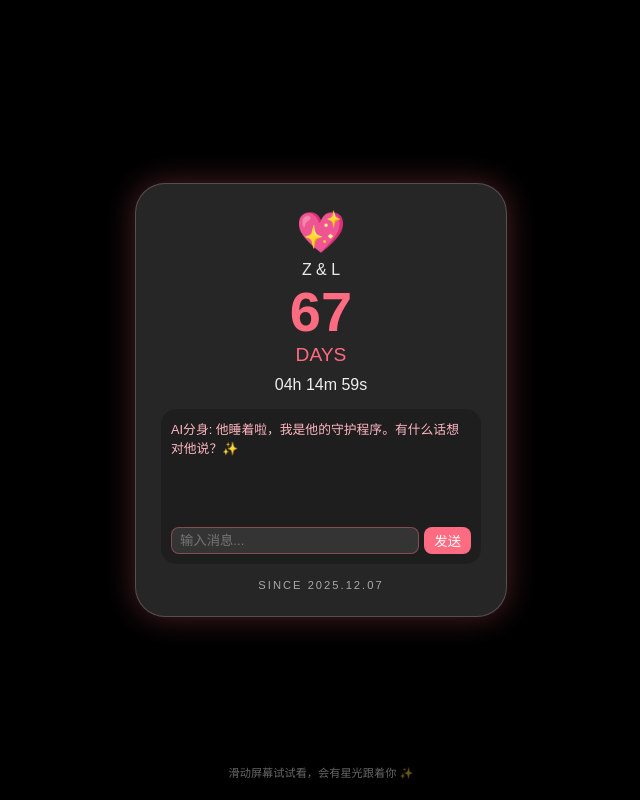
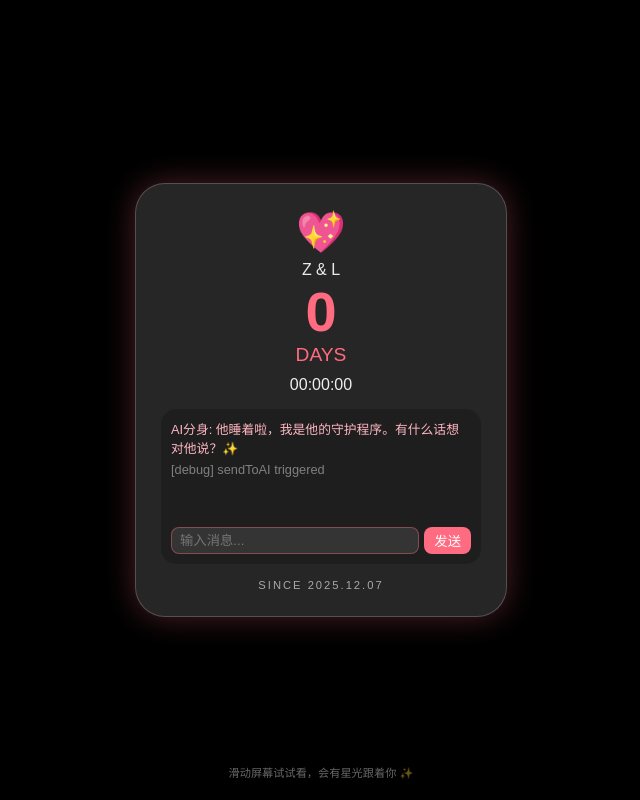
Before and after one commit to Ericliu-eng/our-love, a plain HTML site: page index.html in a window 1280 px wide. Both pictures are taken after a click on the button "发送". Shown: the whole page, without its empty margins (319-959 px from the left). Drawn offline with Linux system fonts and the light colour scheme.

Commit message:
Update index.html

```diff
--- a/index.html
+++ b/index.html
@@ -102,76 +102,28 @@
     </div>
 
 <script>
-    document.getElementById("send-btn").addEventListener("click", sendToAI);
-
-document.getElementById("user-input").addEventListener("keydown", function (e) {
-    if (e.key === "Enter") {
-        e.preventDefault();   // ⭐ 阻止浏览器默认 GET 行为
-        sendToAI();
-    }
-});
-
-    // --- 保持你原有的粒子动画逻辑 ---
-    const canvas = document.getElementById('canvas');
-    const ctx = canvas.getContext('2d');
-    let particles = [];
-    function resize() { canvas.width = window.innerWidth; canvas.height = window.innerHeight; }
-    window.onresize = resize; resize();
-
-    class Particle {
-        constructor(x, y, color) {
-            this.x = x; this.y = y;
-            this.size = Math.random() * 5 + 2;
-            this.speedX = Math.random() * 3 - 1.5;
-            this.speedY = Math.random() * 3 - 1.5;
-            this.color = color; this.opacity = 1;
-        }
-        update() { this.x += this.speedX; this.y += this.speedY; this.opacity -= 0.02; }
-        draw() {
-            ctx.fillStyle = this.color.replace(')', `, ${this.opacity})`).replace('rgb', 'rgba');
-            ctx.beginPath(); ctx.arc(this.x, this.y, this.size, 0, Math.PI * 2); ctx.fill();
-        }
+  // ✅ 先定义 appendMsg（必须有）
+  function appendMsg(text, align = "left", color = "") {
+    const box = document.getElementById("chat-content");
+    const div = document.createElement("div");
+    div.style.margin = "5px 0";
+    div.style.textAlign = align;
+    if (color) div.style.color = color;
+    div.textContent = text;
+    box.appendChild(div);
+    box.scrollTop = box.scrollHeight;
   }
 
-    function createParticles(e) {
-        const x = e.touches ? e.touches[0].clientX : e.clientX;
-        const y = e.touches ? e.touches[0].clientY : e.clientY;
-        const color = `rgb(255, ${Math.random()*100+100}, ${Math.random()*100+150})`;
-        for(let i=0; i<3; i++) particles.push(new Particle(x, y, color));
-    }
-    window.addEventListener('mousemove', createParticles);
-    window.addEventListener('touchmove', createParticles);
-    window.addEventListener('mousedown', createParticles);
+  async function sendToAI() {
+    // ✅ 这句是“是否触发”的关键：你点发送一定会看到这条
+    appendMsg("[debug] sendToAI triggered", "left", "gray");
 
-    function animate() {
-        ctx.clearRect(0, 0, canvas.width, canvas.height);
-        for(let i = 0; i < particles.length; i++) {
-            particles[i].update(); particles[i].draw();
-            if(particles[i].opacity <= 0) { particles.splice(i, 1); i--; }
-        }
-        requestAnimationFrame(animate);
-    }
-    animate();
-
-    // --- 保持你原有的计时逻辑 ---
-    function updateTimer() {
-        const start = new Date('2025-12-07T00:00:00');
-        const now = new Date();
-        const diff = now - start;
-        document.getElementById('days').innerText = Math.floor(diff / 86400000);
-        const h = Math.floor((diff / 3600000) % 24), m = Math.floor((diff / 60000) % 60), s = Math.floor((diff / 1000) % 60);
-        document.getElementById('time').innerText = `${h<10?'0'+h:h}h ${m<10?'0'+m:m}m ${s<10?'0'+s:s}s`;
-    }
-    setInterval(updateTimer, 1000); updateTimer();
-
-    // --- 新增：调用 Vercel 后端接口的逻辑 ---
-async function sendToAI() {
-  const input = document.getElementById('user-input');
+    const input = document.getElementById("user-input");
     const msg = input.value.trim();
-  if(!msg) return;
+    if (!msg) return;
 
     appendMsg(msg, "right");
-  input.value = '';
+    input.value = "";
 
     try {
       const API_URL = "https://our-love-rosy.vercel.app/api/chat";
@@ -187,7 +139,7 @@ async function sendToAI() {
         })
       });
 
-    const data = await res.json();
+      const data = await res.json().catch(() => ({}));
 
       if (!res.ok) {
         appendMsg(`(API错误 ${res.status}) ${JSON.stringify(data)}`, "left", "gray");
@@ -202,10 +154,24 @@ async function sendToAI() {
       appendMsg(`AI分身: ${reply}`, "left", "#ffb6c1");
 
     } catch (e) {
-    appendMsg(`(前端异常: ${e.message})`, "left", "gray");
+      appendMsg(`(前端异常: ${e && e.message ? e.message : e})`, "left", "gray");
     }
   }
 
+  // ✅ 等 DOM 完全就绪再绑定，避免偶发绑定失败
+  window.addEventListener("DOMContentLoaded", () => {
+    document.getElementById("send-btn").addEventListener("click", () => {
+      sendToAI();
+    });
+
+    document.getElementById("user-input").addEventListener("keydown", (e) => {
+      if (e.key === "Enter") {
+        e.preventDefault();
+        sendToAI();
+      }
+    });
+  });
 </script>
+
 </body>
 </html>
```
Lines whose indentation alone changed are shown as unchanged.
